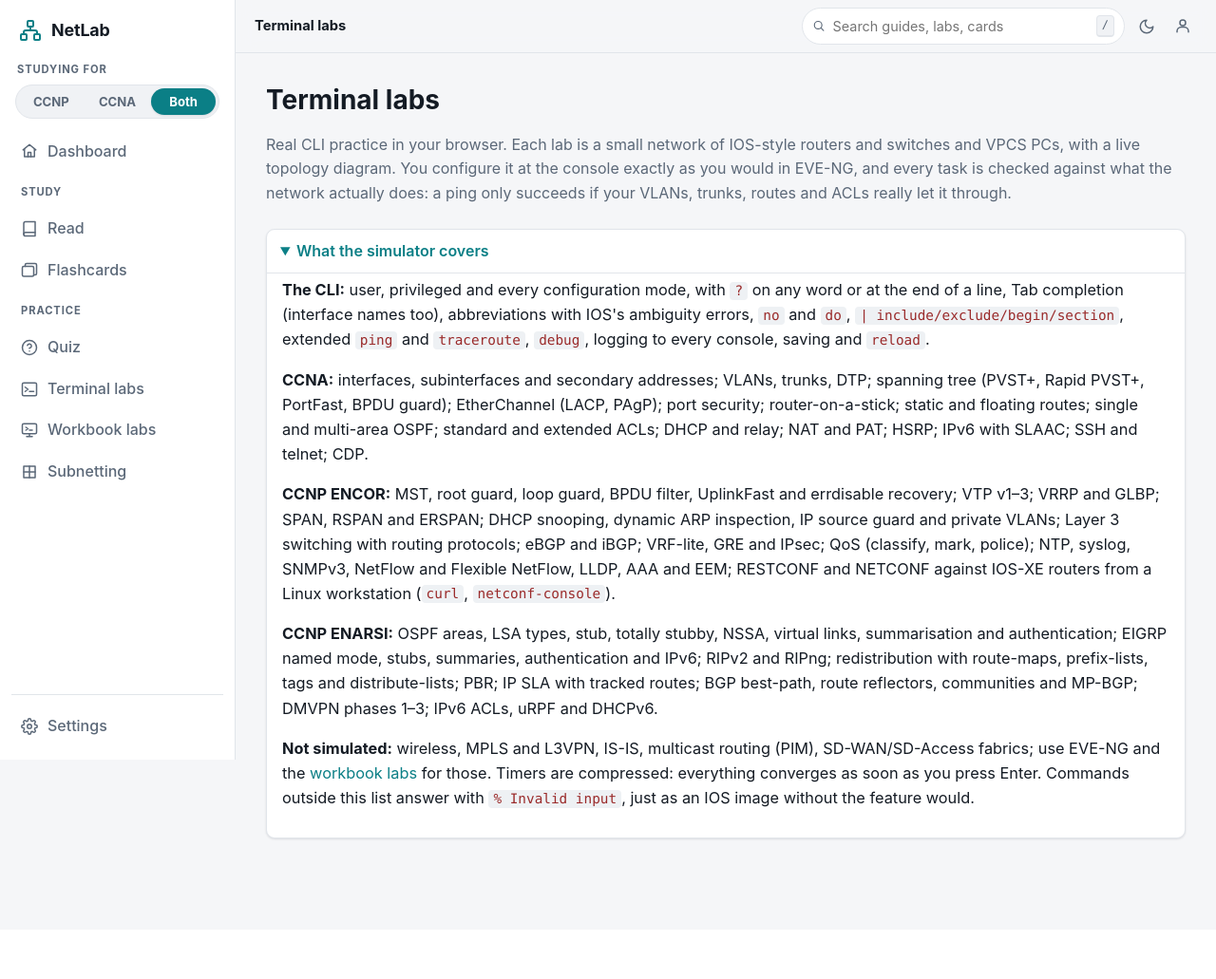
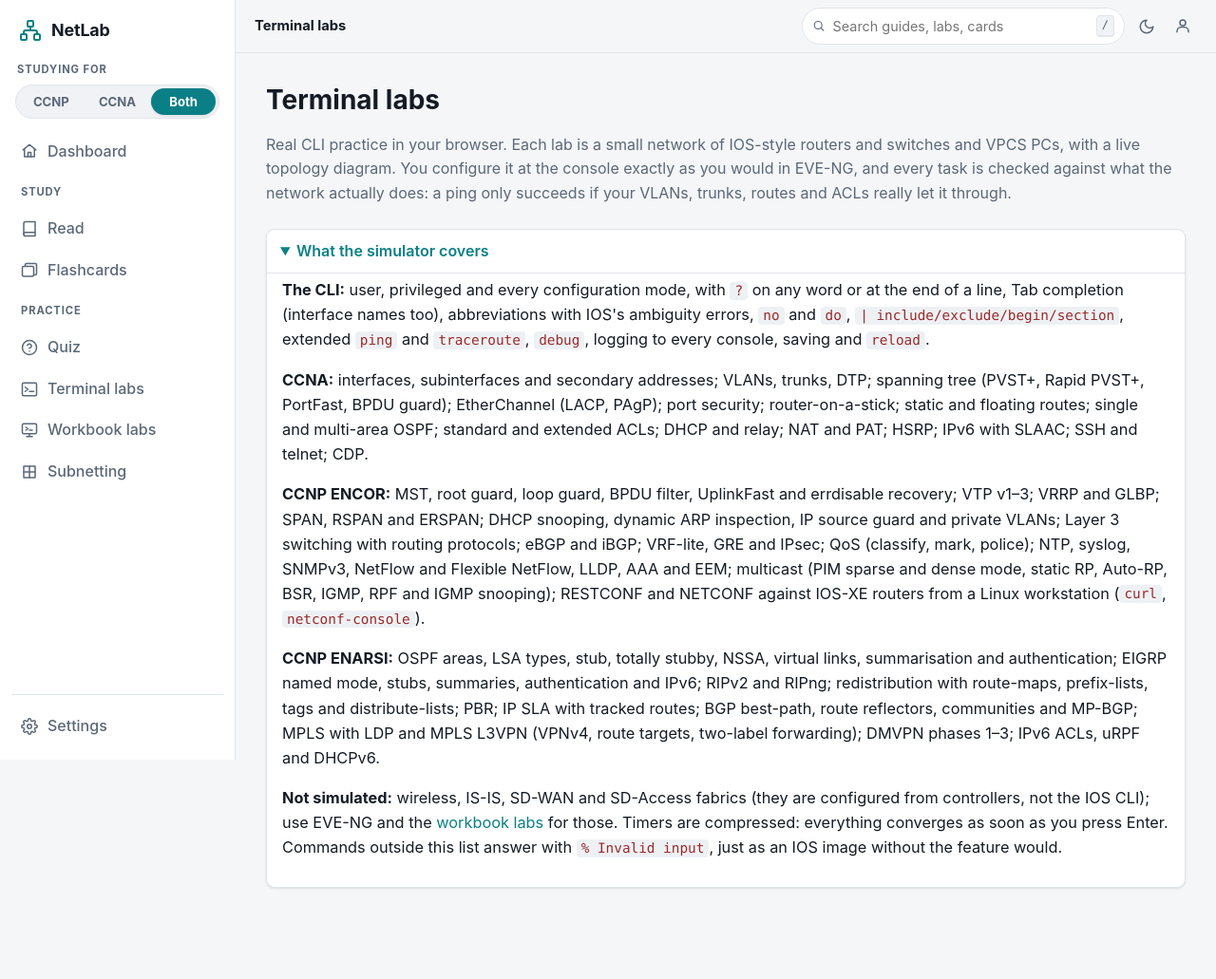
Before and after one commit to ja1dev/networking, a Python web app: template web/app/templates/terminal.html in a window 1280 px wide, after a click on "What the simulator covers". Shown: the whole page at 95% size. Before the commit the page ends 885 px from the top, so only its background shows below. Run offline with Jinja, Linux system fonts and the light colour scheme; the template is opened without the code that fills it, so the values that code supplies are empty.

Commit message:
Fix a console race that appended text; document MPLS and multicast
- terminal.js moved the caret a frame after every handled key, so text
  selected and replaced in that frame was appended to the old line
  ("show ip configure terminal"). The caret now moves immediately, and
  only when Tab or history recall changes the line.
- Terminal page and README list MPLS/L3VPN, multicast and RESTCONF/NETCONF
  as simulated; 68 graded labs.

Co-Authored-By: Claude Opus 5.5 <noreply@anthropic.com>

```diff
--- a/web/app/templates/terminal.html
+++ b/web/app/templates/terminal.html
@@ -11,9 +11,9 @@
   <div class="reveal-body prose">
     <p><strong>The CLI:</strong> user, privileged and every configuration mode, with <code>?</code> on any word or at the end of a line, Tab completion (interface names too), abbreviations with IOS's ambiguity errors, <code>no</code> and <code>do</code>, <code>| include/exclude/begin/section</code>, extended <code>ping</code> and <code>traceroute</code>, <code>debug</code>, logging to every console, saving and <code>reload</code>.</p>
     <p><strong>CCNA:</strong> interfaces, subinterfaces and secondary addresses; VLANs, trunks, DTP; spanning tree (PVST+, Rapid PVST+, PortFast, BPDU guard); EtherChannel (LACP, PAgP); port security; router-on-a-stick; static and floating routes; single and multi-area OSPF; standard and extended ACLs; DHCP and relay; NAT and PAT; HSRP; IPv6 with SLAAC; SSH and telnet; CDP.</p>
-    <p><strong>CCNP ENCOR:</strong> MST, root guard, loop guard, BPDU filter, UplinkFast and errdisable recovery; VTP v1–3; VRRP and GLBP; SPAN, RSPAN and ERSPAN; DHCP snooping, dynamic ARP inspection, IP source guard and private VLANs; Layer 3 switching with routing protocols; eBGP and iBGP; VRF-lite, GRE and IPsec; QoS (classify, mark, police); NTP, syslog, SNMPv3, NetFlow and Flexible NetFlow, LLDP, AAA and EEM; RESTCONF and NETCONF against IOS-XE routers from a Linux workstation (<code>curl</code>, <code>netconf-console</code>).</p>
-    <p><strong>CCNP ENARSI:</strong> OSPF areas, LSA types, stub, totally stubby, NSSA, virtual links, summarisation and authentication; EIGRP named mode, stubs, summaries, authentication and IPv6; RIPv2 and RIPng; redistribution with route-maps, prefix-lists, tags and distribute-lists; PBR; IP SLA with tracked routes; BGP best-path, route reflectors, communities and MP-BGP; DMVPN phases 1–3; IPv6 ACLs, uRPF and DHCPv6.</p>
-    <p><strong>Not simulated:</strong> wireless, MPLS and L3VPN, IS-IS, multicast routing (PIM), SD-WAN/SD-Access fabrics; use EVE-NG and the <a href="/labs">workbook labs</a> for those. Timers are compressed: everything converges as soon as you press Enter. Commands outside this list answer with <code>% Invalid input</code>, just as an IOS image without the feature would.</p>
+    <p><strong>CCNP ENCOR:</strong> MST, root guard, loop guard, BPDU filter, UplinkFast and errdisable recovery; VTP v1–3; VRRP and GLBP; SPAN, RSPAN and ERSPAN; DHCP snooping, dynamic ARP inspection, IP source guard and private VLANs; Layer 3 switching with routing protocols; eBGP and iBGP; VRF-lite, GRE and IPsec; QoS (classify, mark, police); NTP, syslog, SNMPv3, NetFlow and Flexible NetFlow, LLDP, AAA and EEM; multicast (PIM sparse and dense mode, static RP, Auto-RP, BSR, IGMP, RPF and IGMP snooping); RESTCONF and NETCONF against IOS-XE routers from a Linux workstation (<code>curl</code>, <code>netconf-console</code>).</p>
+    <p><strong>CCNP ENARSI:</strong> OSPF areas, LSA types, stub, totally stubby, NSSA, virtual links, summarisation and authentication; EIGRP named mode, stubs, summaries, authentication and IPv6; RIPv2 and RIPng; redistribution with route-maps, prefix-lists, tags and distribute-lists; PBR; IP SLA with tracked routes; BGP best-path, route reflectors, communities and MP-BGP; MPLS with LDP and MPLS L3VPN (VPNv4, route targets, two-label forwarding); DMVPN phases 1–3; IPv6 ACLs, uRPF and DHCPv6.</p>
+    <p><strong>Not simulated:</strong> wireless, IS-IS, SD-WAN and SD-Access fabrics (they are configured from controllers, not the IOS CLI); use EVE-NG and the <a href="/labs">workbook labs</a> for those. Timers are compressed: everything converges as soon as you press Enter. Commands outside this list answer with <code>% Invalid input</code>, just as an IOS image without the feature would.</p>
   </div>
 </details>
 {% set order = ["ENCOR", "ENARSI", "CCNA", ""] %}
```
Also changed, not shown: web/app/static/js/terminal.js (+11 -8 lines), README.md.
